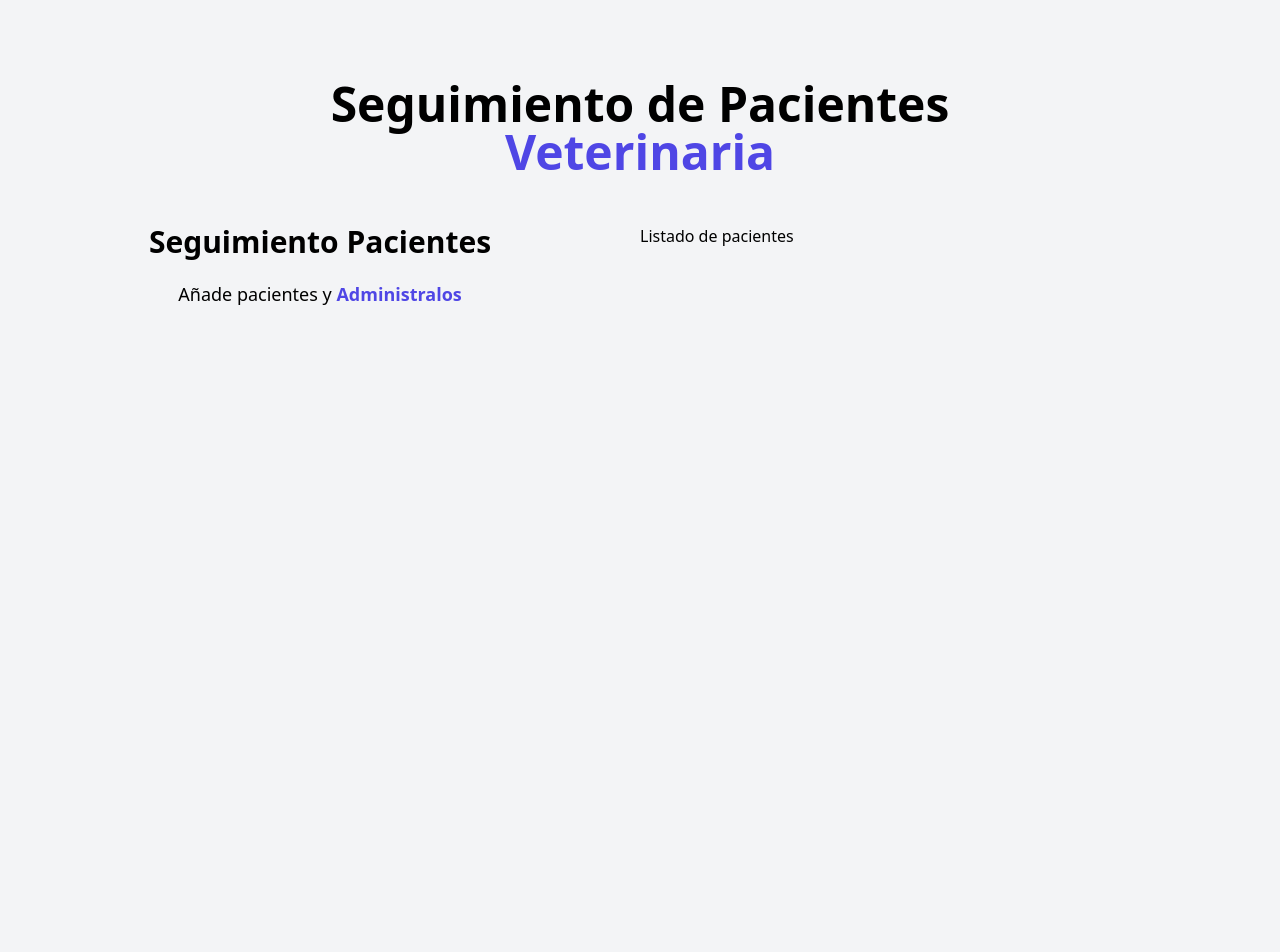
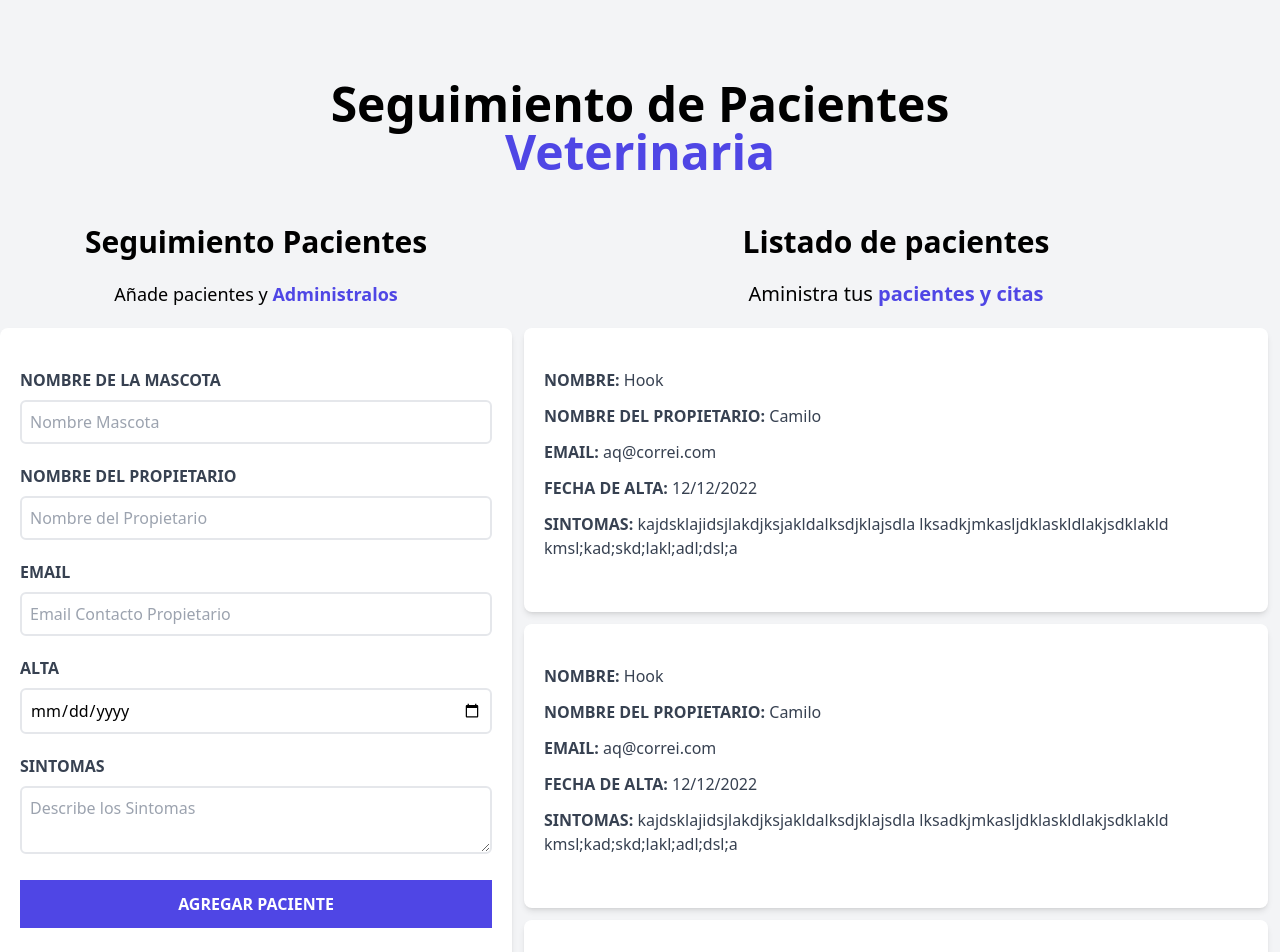
Before and after one commit to Antahkarana98/citas-react, a React (Vite) app: page / in a window 1280 px wide. Shown: the top 952 px of the page. Before the commit the page ends 880 px from the top, so only its background shows below. Built offline with nearby package versions, Linux system fonts and the light colour scheme.

Commit message:
agregando listado de pacientes

```diff
--- a/src/components/Formulario.jsx
+++ b/src/components/Formulario.jsx
@@ -1,14 +1,85 @@
+import { useState, useEffect } from "react";
+
 const Formulario = () => {
   return (
-    <div className="md:w-1/2 lg:2/5">
+    <div className="md:w-1/2 lg:w-2/5">
       <h2 className="font-black text-3xl text-center">Seguimiento Pacientes</h2>
 
-      <p className="text-lg mt-5 text-center">
+      <p className="text-lg mt-5 text-center mb-5">
         Añade pacientes y <span className="text-indigo-600 font-bold">Administralos</span>
       </p>
 
-      <form>
+      <form className="bg-white shadow-md rounded-lg py-10 px-5 mb-10">
+        <div className="mb-5">
+          <label htmlFor="mascota" className="block text-gray-700 uppercase font-bold">
+              Nombre de la mascota
+          </label>
+          <input
+            id="mascota"
+            type="text"
+            placeholder="Nombre Mascota"
+            className="border-2 w-full p-2 mt-2 placeholder-gray-400 rounded-md"
 
+          />
+        </div>
+
+        <div className="mb-5">
+          <label htmlFor="propietario" className="block text-gray-700 uppercase font-bold">
+              Nombre del propietario
+          </label>
+          <input
+            id="propietario"
+            type="text"
+            placeholder="Nombre del Propietario"
+            className="border-2 w-full p-2 mt-2 placeholder-gray-400 rounded-md"
+
+          />
+        </div>
+
+        <div className="mb-5">
+          <label htmlFor="Email" className="block text-gray-700 uppercase font-bold">
+              Email
+          </label>
+          <input
+            id="Email"
+            type="email"
+            placeholder="Email Contacto Propietario"
+            className="border-2 w-full p-2 mt-2 placeholder-gray-400 rounded-md"
+
+          />
+        </div>
+
+        <div className="mb-5">
+          <label htmlFor="Alta" className="block text-gray-700 uppercase font-bold">
+              Alta
+          </label>
+          <input
+            id="Alta"
+            type="date"
+            className="border-2 w-full p-2 mt-2 placeholder-gray-400 rounded-md"
+          />
+        </div>
+
+        <div className="mb-5">
+          <label htmlFor="Sintomas" className="block text-gray-700 uppercase font-bold">
+            Sintomas
+          </label>
+          <textarea
+            id="Sintomas"
+            placeholder="Describe los Sintomas"
+            className="border-2 w-full p-2 mt-2 placeholder-gray-400 rounded-md"
+          />
+        </div>
+
+        <div className="">
+          <input
+            type="submit"
+            className="bg-indigo-600 w-full p-3 text-white uppercase
+            font-bold hover:bg-indigo-700 cursor-pointer transition-all"
+            value="Agregar Paciente"
+          />
+
+        </div>
       </form>
     </div>
   )
--- a/src/components/ListadoPacientes.jsx
+++ b/src/components/ListadoPacientes.jsx
@@ -1,8 +1,20 @@
+import Paciente from "./Paciente"
+
 const ListadoPacientes = () => {
   return (
-    <div className="md:w-1/2 lg:3/5">
+    <div className="md:w-1/2 lg:w-3/5  md:h-screen overflow-y-scroll">
 
-      <h2>Listado de pacientes</h2>
+      <h2 className="text-3xl font-black text-center">Listado de pacientes</h2>
+      <p className="text-center mt-5 mb-5 text-xl">
+        Aministra tus <span className="text-indigo-600 font-bold">pacientes y citas</span>
+      </p>
+      <Paciente />
+      <Paciente />
+      <Paciente />
+      <Paciente />
+      <Paciente />
+      <Paciente />
+      <Paciente />
     </div>
   )
 }
--- /dev/null
+++ b/src/components/Paciente.jsx
@@ -0,0 +1,30 @@
+const Paciente = () => {
+  return (
+    <div className="m-3 bg-white shadow-md rounded-lg py-10 px-5">
+
+      <p className="font-bold mb-3 uppercase text-gray-700">
+        Nombre: <span className="font-normal normal-case">Hook</span>
+      </p>
+
+      <p className="font-bold mb-3 uppercase text-gray-700">
+        Nombre del Propietario: <span className="font-normal normal-case">Camilo</span>
+      </p>
+
+      <p className="font-bold mb-3 uppercase text-gray-700">
+        Email: <span className="font-normal normal-case">aq@correi.com</span>
+      </p>
+
+      <p className="font-bold mb-3 uppercase text-gray-700">
+        Fecha de Alta: <span className="font-normal normal-case">12/12/2022</span>
+      </p>
+
+      <p className="font-bold mb-3 uppercase text-gray-700">
+        Sintomas: <span className="font-normal normal-case"> kajdsklajidsjlakdjksjakldalksdjklajsdla
+        lksadkjmkasljdklaskldlakjsdklakld
+        kmsl;kad;skd;lakl;adl;dsl;a </span>
+      </p>
+    </div>
+  )
+}
+
+export default Paciente
```
